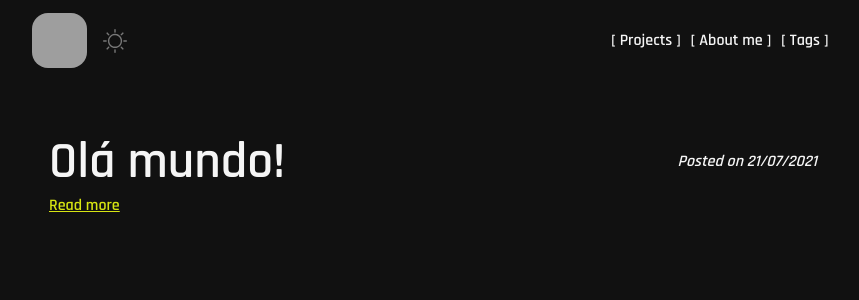
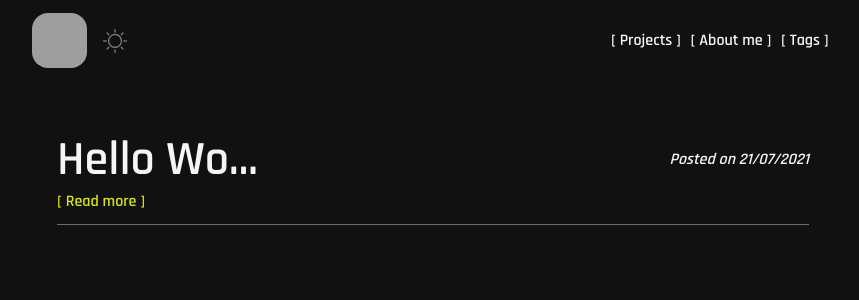
Before and after one commit to ropoko/ropoko.net, a Next.js app: page / in a window 1280 px wide. Shown: the top 300 px of the page, without its empty margins (207-1066 px from the left). Built offline with nearby package versions, Linux system fonts and the light colour scheme; grey boxes are pictures that could not be loaded.

Commit message:
fix: list posting

```diff
--- a/src/components/Header/HeaderStyle.ts
+++ b/src/components/Header/HeaderStyle.ts
@@ -16,9 +16,7 @@ export const StyledHeader = styled.div`
   }
 
   .theme-switch button {
-    //width: 24px;
-    //height: 24px;
-    padding: 5px 0 0 1rem;
+    margin: 5px 0 0 1rem;
     border: none;
     background: transparent;
     outline: none;
--- a/src/components/ListPost/ListPostStyle.tsx
+++ b/src/components/ListPost/ListPostStyle.tsx
@@ -6,8 +6,10 @@ export const ListPostStyle = styled.div`
   min-width: 60%;
   max-width: 95%;
 
+  padding: 0 0.5rem;
+
   h1 {
-    font-size: 3.2rem;
+    font-size: 3rem;
   }
 
   header {
@@ -16,10 +18,21 @@ export const ListPostStyle = styled.div`
     justify-content: space-between;
   }
 
+  header section h1 {
+    //border: 1px solid red;
+    width: 210px;
+    overflow: hidden;
+    text-overflow: ellipsis;
+    white-space: nowrap;
+  }
+
   footer {
     display: flex;
     justify-content: space-between;
     align-items: center;
+
+    padding-bottom: 0.8rem;
+    border-bottom: 1px solid rgba(250, 250, 250, 0.4);
   }
 
   footer .tags a {
@@ -33,12 +46,11 @@ export const ListPostStyle = styled.div`
 
   a {
     color: ${props => props.theme.colors.highlight};
-    text-decoration: underline;
     transition: font-size 0.2s;
   }
 
   a:hover {
-    font-size: 1.6rem;
+    text-decoration: underline;
   }
 
   @media (max-width: 1080px) {
--- a/src/components/ListPost/index.tsx
+++ b/src/components/ListPost/index.tsx
@@ -7,12 +7,14 @@ export default function ListPost({ post }: { post: Posts }) {
   return (
     <ListPostStyle>
       <header>
-        <h1>{post.title}</h1>
+        <section>
+          <h1>{post.title}</h1>
+        </section>
         <em>Posted on {post.date}</em>
       </header>
 
       <footer>
-        <Link href={`/posts/${post.slug}`}> Read more </Link>
+        <Link href={`/posts/${post.slug}`}> [ Read more ] </Link>
         {/* <section className="tags">
           {post.tags.map(tag => (
             <a key={tag} href="#">
--- a/src/components/Post/PostStyle.tsx
+++ b/src/components/Post/PostStyle.tsx
@@ -13,12 +13,11 @@ export const PostStyled = styled.div`
   }
 
   header a {
-    text-decoration: underline;
     transition: font-size 0.2s;
   }
 
   header a:hover {
-    font-size: 1.6rem;
+    text-decoration: underline;
   }
 
   main {
--- a/src/components/Post/index.tsx
+++ b/src/components/Post/index.tsx
@@ -11,7 +11,7 @@ const Post: React.FC<Props> = ({ post }: { post: Posts }) => {
   return (
     <PostStyled>
       <header>
-        <Link href="/">Go back</Link>
+        <Link href="/">[ Go back ]</Link>
         <p>Posted on {post.date}</p>
       </header>
       <main>
--- a/src/posts/firstPost.md
+++ b/src/posts/firstPost.md
@@ -1,12 +1,12 @@
 ---
 id: 0
-title: Olá mundo!
+title: Hello World!
 date: '21/07/2021'
 tags: ['oi', 'oi2']
 ---
 
-Seja bem vindo ao meu primeiro post!
+## Welcome to my first post!
 
-## Espero que goste!
+I hope you enjoy it
 
 Bye ;)
```
